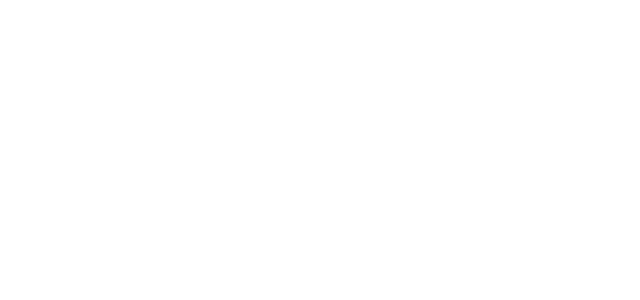
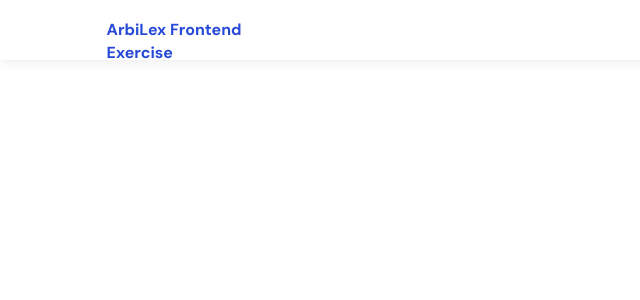
Before and after one commit to dblonc/SupremeCourt, a React (Create React App) app: page / in a window 1280 px wide. Shown: the top 300 px of the page, without its empty margins (0-640 px from the left). Built offline with nearby package versions, Linux system fonts and the light colour scheme.

Commit message:
completed header and styling

```diff
--- a/package.json
+++ b/package.json
@@ -9,13 +9,15 @@
     "react": "^18.0.0",
     "react-dom": "^18.0.0",
     "react-scripts": "5.0.1",
-    "web-vitals": "^2.1.4"
+    "web-vitals": "^2.1.4",
+    "sass": "^1.50.0"
   },
   "scripts": {
     "start": "react-scripts start",
     "build": "react-scripts build",
     "test": "react-scripts test",
-    "eject": "react-scripts eject"
+    "eject": "react-scripts eject",
+    "scss": "sess --watch scss -o css"
   },
   "eslintConfig": {
     "extends": [
--- a/public/index.html
+++ b/public/index.html
@@ -3,6 +3,9 @@
   <head>
     <meta charset="utf-8" />
     <link rel="icon" href="%PUBLIC_URL%/favicon.ico" />
+    <link rel="preconnect" href="https://fonts.googleapis.com">
+    <link rel="preconnect" href="https://fonts.gstatic.com" crossorigin>
+    <link href="https://fonts.googleapis.com/css2?family=DM+Sans:wght@700&display=swap" rel="stylesheet">
     <meta name="viewport" content="width=device-width, initial-scale=1" />
     <meta name="theme-color" content="#000000" />
     <meta
--- a/src/App.css
+++ /dev/null
@@ -1,38 +0,0 @@
-.App {
-  text-align: center;
-}
-
-.App-logo {
-  height: 40vmin;
-  pointer-events: none;
-}
-
-@media (prefers-reduced-motion: no-preference) {
-  .App-logo {
-    animation: App-logo-spin infinite 20s linear;
-  }
-}
-
-.App-header {
-  background-color: #282c34;
-  min-height: 100vh;
-  display: flex;
-  flex-direction: column;
-  align-items: center;
-  justify-content: center;
-  font-size: calc(10px + 2vmin);
-  color: white;
-}
-
-.App-link {
-  color: #61dafb;
-}
-
-@keyframes App-logo-spin {
-  from {
-    transform: rotate(0deg);
-  }
-  to {
-    transform: rotate(360deg);
-  }
-}
--- a/src/App.js
+++ b/src/App.js
@@ -1,9 +1,11 @@
-import './App.css';
+import Header from './components/header/header'
+import Design from './components/design/design'
 
 function App() {
   return (
     <div className="App">
-
+      <Header/>
+      <Design/>
     </div>
   );
 }
--- a/src/components/design/design.js
+++ b/src/components/design/design.js
@@ -1,5 +1,14 @@
 import React from 'react';
 
-class Design extends React.Component { }
+class Design extends React.Component {
+
+    render() {
+        return(
+            <div>
+
+            </div>
+        )
+    }
+}
 
 export default Design;
--- a/src/components/header/header.js
+++ b/src/components/header/header.js
@@ -0,0 +1,19 @@
+import React from 'react';
+import './header.scss'
+
+class Header extends React.Component {
+
+    render() {
+        return (
+            <div className = "header-container">
+                <div className="header">
+                    <span className="header-text">ArbiLex Frontend Exercise</span>
+                </div>
+            </div>
+        )
+    }
+
+
+}
+
+export default Header;
--- /dev/null
+++ b/src/components/header/header.scss
@@ -0,0 +1,25 @@
+.header{
+    position: absolute;
+    left: 0%;
+    right: 0%;
+    top: 0%;
+    bottom: 96.8%;
+    width: 100%;
+    height: 60px;
+    background: #FFFFFF;
+    box-shadow: 0px 2px 10px rgba(0,0,0,0.08);
+}
+
+.header-text{
+    position: absolute;
+    height: 23px;
+    // top: calc(50% - 23px/2 - 907px);
+    top: 18px;
+    left: 8.33%;
+    right: 75.83%;
+    font-weight: 700;
+    size: 18px;
+    line-height: 23.44px;
+    color: #2649D8;
+    font-family: 'DM Sans';
+}
--- a/src/index.css
+++ /dev/null
@@ -1,13 +0,0 @@
-body {
-  margin: 0;
-  font-family: -apple-system, BlinkMacSystemFont, 'Segoe UI', 'Roboto', 'Oxygen',
-    'Ubuntu', 'Cantarell', 'Fira Sans', 'Droid Sans', 'Helvetica Neue',
-    sans-serif;
-  -webkit-font-smoothing: antialiased;
-  -moz-osx-font-smoothing: grayscale;
-}
-
-code {
-  font-family: source-code-pro, Menlo, Monaco, Consolas, 'Courier New',
-    monospace;
-}
--- a/src/index.js
+++ b/src/index.js
@@ -1,6 +1,5 @@
 import React from 'react';
 import ReactDOM from 'react-dom/client';
-import './index.css';
 import App from './App';
 
 const root = ReactDOM.createRoot(document.getElementById('root'));
```
Also changed, not shown: src/components/header/header.css (deleted), 1 other file (tests, documents, lock files or other folders).
